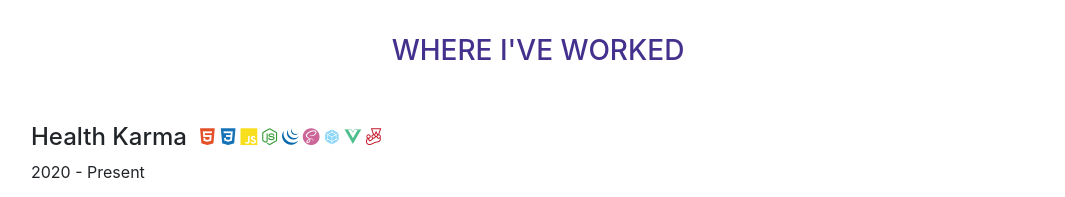
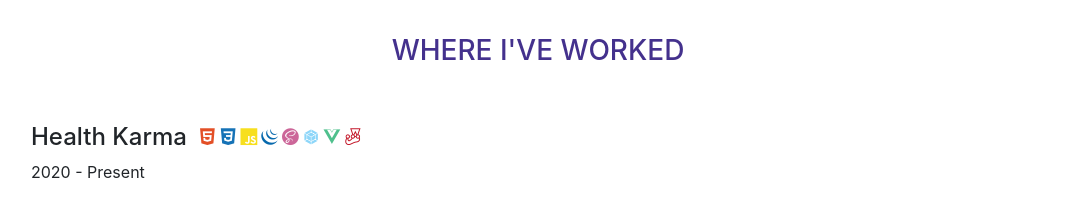
Before and after one commit to markamartinezdev/markamartinezdev.github.io, a plain HTML site: page index.html in a window 1280 px wide. Shown: the part 3680-3877 px from the top of the page, without its empty margins (102-1167 px from the left). Drawn offline with nearby package versions, Linux system fonts and the light colour scheme.

Commit message:
remove node from helath karma

```diff
--- a/index.html
+++ b/index.html
@@ -227,7 +227,6 @@
                 <span class="icon icon--html"></span>
                 <span class="icon icon--css"> </span>
                 <span class="icon icon--javascript"></span>
-                <span class="icon icon--node"></span>
                 <span class="icon icon--jquery"></span>
                 <span class="icon icon--sass"></span>
                 <span class="icon icon--webpack"></span>
```
